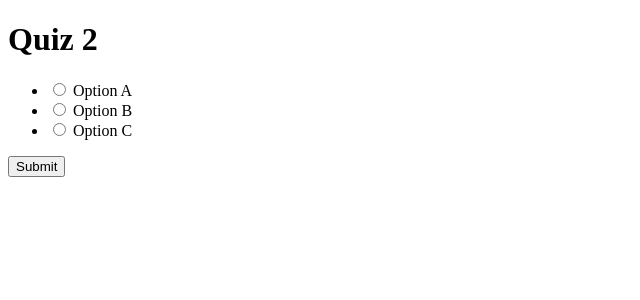
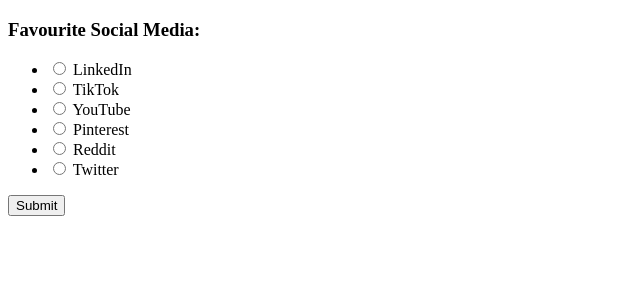
Before and after one commit to AdinoAdi-kudos/TT10-08, a Flask app: page /quiz2 in a window 1280 px wide. Shown: the top 300 px of the page, without its empty margins (0-640 px from the left). Run offline with Flask 3, Linux system fonts and the light colour scheme.

Commit message:
Update New Question quiz2.html

```diff
--- a/templates/quiz2.html
+++ b/templates/quiz2.html
@@ -4,20 +4,32 @@
     <title>Quiz 2</title>
   </head>
   <body>
-    <h1>Quiz 2</h1>
+    <h3>Favourite Social Media:</h3>
     <form id="quiz-form" method="post">
       <ul>
         <li>
-          <input type="radio" name="answer" value="A" />
-          <label>Option A</label>
+          <input type="radio" name="answer" value="FOM" />
+          <label>LinkedIn</label>
         </li>
         <li>
-          <input type="radio" name="answer" value="B" />
-          <label>Option B</label>
+          <input type="radio" name="answer" value="FCM" />
+          <label>TikTok</label>
         </li>
         <li>
-          <input type="radio" name="answer" value="C" />
-          <label>Option C</label>
+          <input type="radio" name="answer" value="FAC" />
+          <label>YouTube</label>
+        </li>
+        <li>
+          <input type="radio" name="answer" value="FCA" />
+          <label>Pinterest</label>
+        </li>
+        <li>
+          <input type="radio" name="answer" value="FCI" />
+          <label>Reddit</label>
+        </li>
+        <li>
+          <input type="radio" name="answer" value="FOE" />
+          <label>Twitter</label>
         </li>
       </ul>
       <button type="submit">Submit</button>
```
